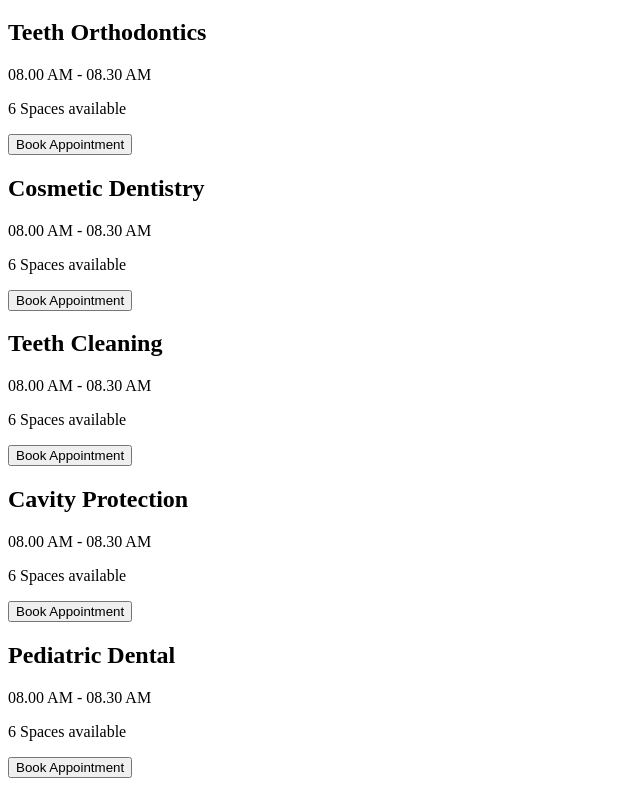
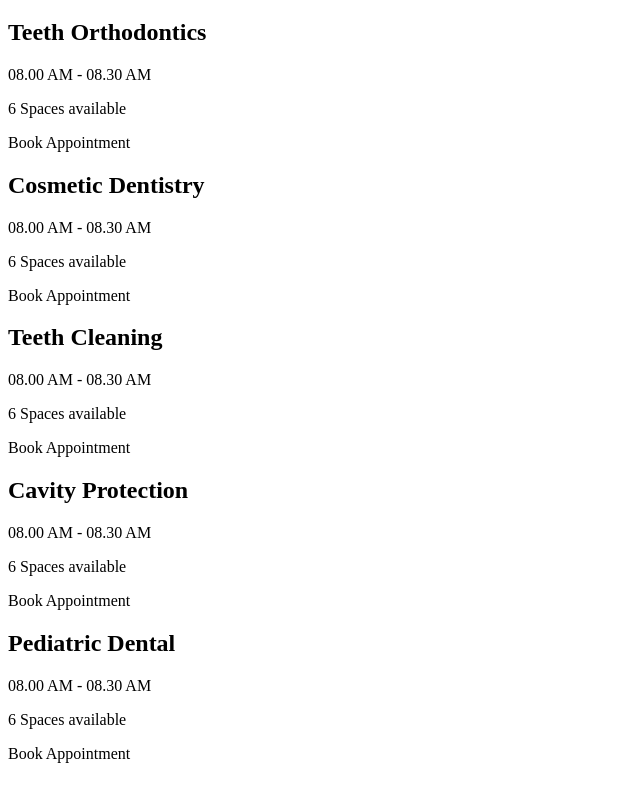
Before and after one commit to EkramH/doctor-portal-client, a React (Create React App) app: page /appointment in a window 1280 px wide. Shown: the part 2463-3249 px from the top of the page, without its empty margins (0-640 px from the left). Built offline with nearby package versions, Linux system fonts and the light colour scheme.

Commit message:
dynamic booking modal

```diff
--- a/src/pages/Appointment/AvailableAppointment.js
+++ b/src/pages/Appointment/AvailableAppointment.js
@@ -1,9 +1,11 @@
 import { format } from "date-fns";
 import React, { useEffect, useState } from "react";
+import BookingModal from "./BookingModal";
 import Service from "./Service";
 
 const AvailableAppointment = ({ date }) => {
   const [services, setServices] = useState([]);
+  const [treatment, setTreatment] = useState(null);
 
   useEffect(() => {
     fetch("services.json")
@@ -18,9 +20,14 @@ const AvailableAppointment = ({ date }) => {
       </h2>
       <div className="grid grid-cols-1 md:grid-cols-2 lg:grid-cols-3 gap-5 justify-items-center my-3">
         {services.map((service) => (
-          <Service key={service._id} service={service} />
+          <Service
+            key={service._id}
+            service={service}
+            setTreatment={setTreatment}
+          />
         ))}
       </div>
+      {treatment && <BookingModal treatment={treatment} />}
     </div>
   );
 };
--- /dev/null
+++ b/src/pages/Appointment/BookingModal.js
@@ -0,0 +1,32 @@
+import React from "react";
+
+const BookingModal = ({ treatment }) => {
+  const { name, slots } = treatment;
+
+  return (
+    <div>
+      <input type="checkbox" id="booking-modal" className="modal-toggle" />
+      <div className="modal modal-bottom sm:modal-middle">
+        <div className="modal-box">
+          <label
+            htmlFor="booking-modal"
+            className="btn btn-sm btn-circle absolute right-2 top-2"
+          >
+            ✕
+          </label>
+          <h3 className="font-bold text-lg text-secondary">
+            Booking For: {name}
+          </h3>
+          <p className="py-4">{slots}</p>
+          <div className="modal-action">
+            <label htmlFor="booking-modal" className="btn">
+              Yay!
+            </label>
+          </div>
+        </div>
+      </div>
+    </div>
+  );
+};
+
+export default BookingModal;
--- a/src/pages/Appointment/Service.js
+++ b/src/pages/Appointment/Service.js
@@ -1,20 +1,27 @@
 import React from "react";
 import MainButton from "../../shared/MainButton";
 
-const Service = ({ service }) => {
+const Service = ({ service, setTreatment }) => {
   const { name, slots } = service;
   return (
-    <div class="card lg:max-w-lg bg-base-100 shadow-md px-5">
-      <div class="card-body">
-        <h2 class="card-title text-secondary text-xl">{name}</h2>
+    <div className="card lg:max-w-lg bg-base-100 shadow-md px-5">
+      <div className="card-body">
+        <h2 className="card-title text-secondary text-xl">{name}</h2>
         <p>
           {slots.length > 0 ? <span>{slots[0]}</span> : <span>No slots</span>}
         </p>
         <p>
           {slots.length} {slots.length ? "Spaces" : "Space"} available
         </p>
-        <div class="card-actions justify-center">
-          <MainButton>Book Appointment</MainButton>
+        <div className="card-actions justify-center">
+          <label
+            htmlFor="booking-modal"
+            onClick={() => setTreatment(service)}
+            disabled={slots.length === 0}
+            className="btn bg-gradient-to-r from-secondary to-primary border-0 text-white font-bold"
+          >
+            Book Appointment
+          </label>
         </div>
       </div>
     </div>
```
